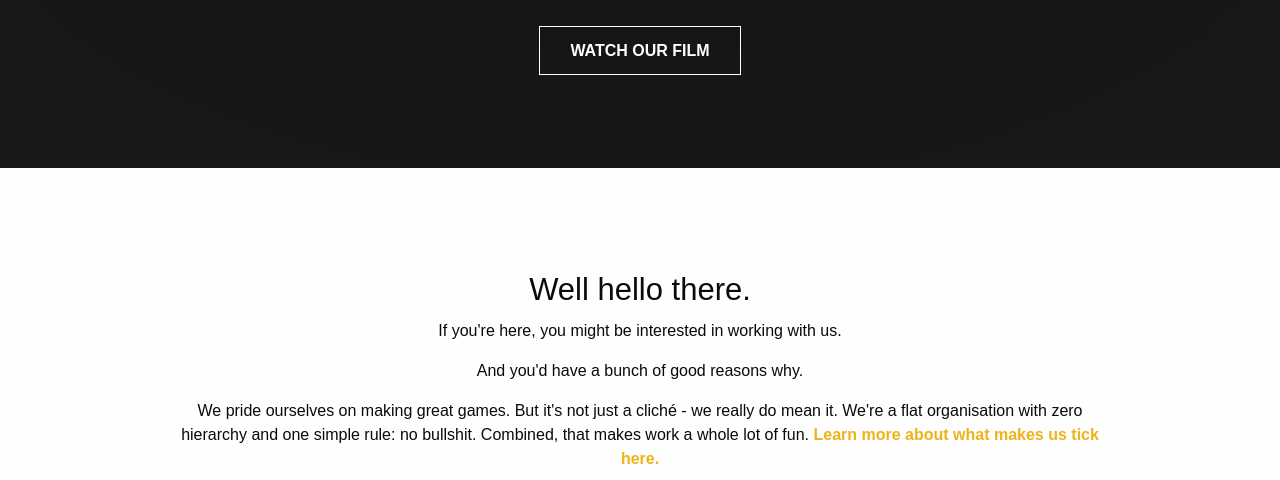
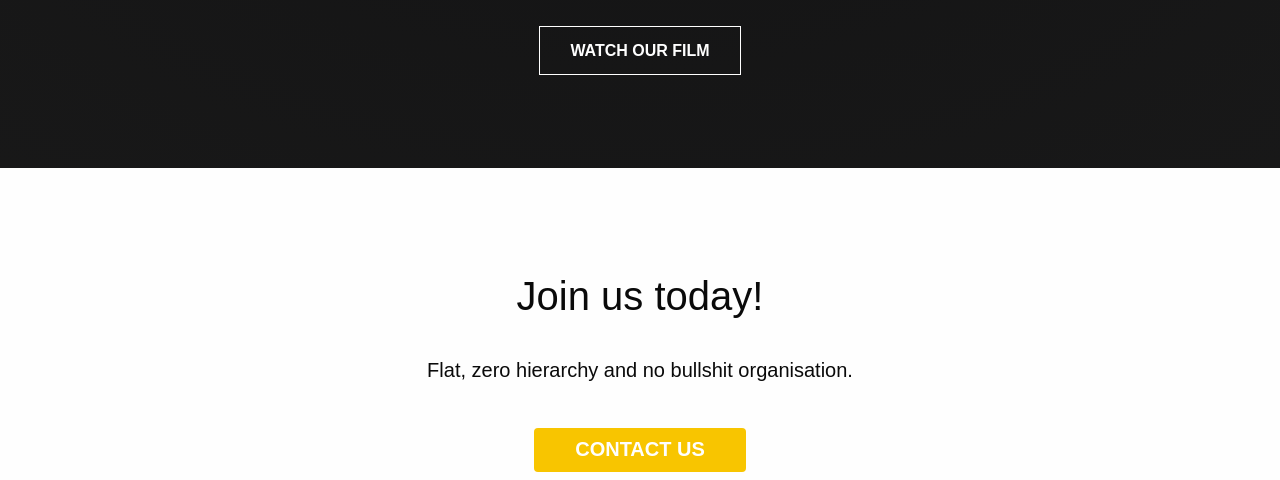
Before and after one commit to futureplay/site, a plain HTML site: page join-us/index.html in a window 1280 px wide. Shown: the part 472-952 px from the top of the page. Drawn offline with Linux system fonts and the light colour scheme; a web font is replaced by a local one.

Commit message:
Update 2018-12-14T10:29:28.244Z

```diff
--- a/join-us/index.html
+++ b/join-us/index.html
@@ -156,6 +156,20 @@
 
     <div class="row align-center">
       <div class="small-12 medium-9 column text-center">
+		<h2>
+		Join us today!
+		</h2>
+		<p>
+		<h5>
+		Flat, zero hierarchy and no bullshit organisation.
+		<br>
+		<br>
+		</h5>
+		</p>
+		<p>
+        <a class="button large" href="mailto:careers@futureplaygames.com">Contact us</a>
+		</p>
+	  <!--
         <h3>
 		Well hello there.
         </h3>
@@ -173,6 +187,7 @@
 	</p>
       </div>
     </div>
+	-->
 
 
 <section class=grey>
```
